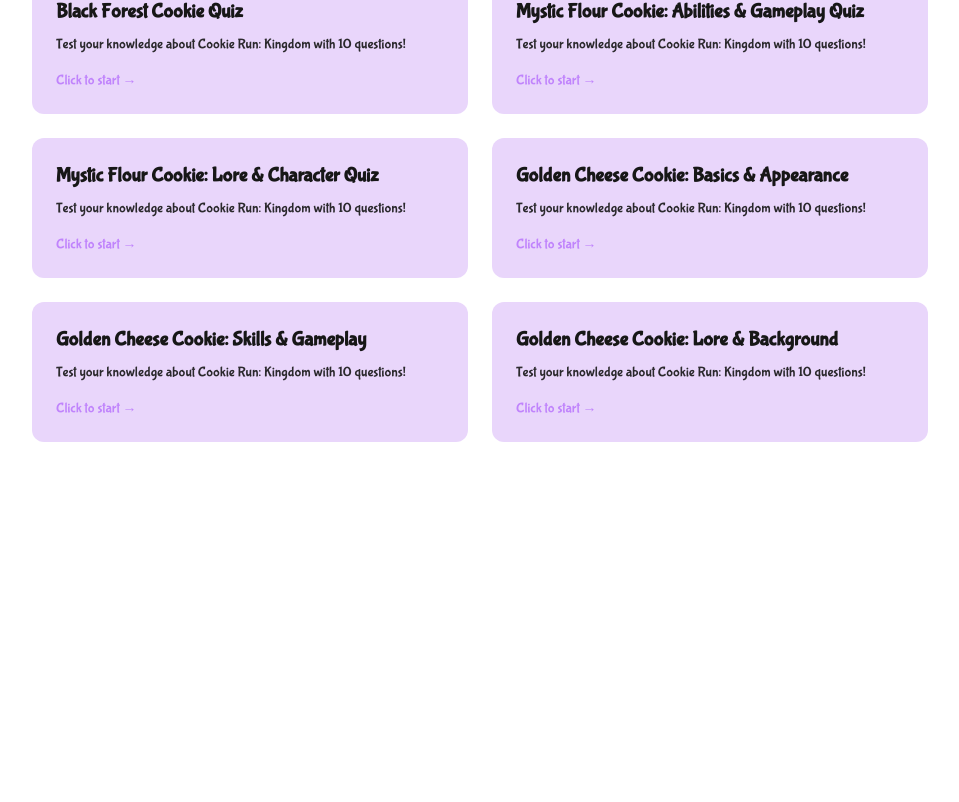
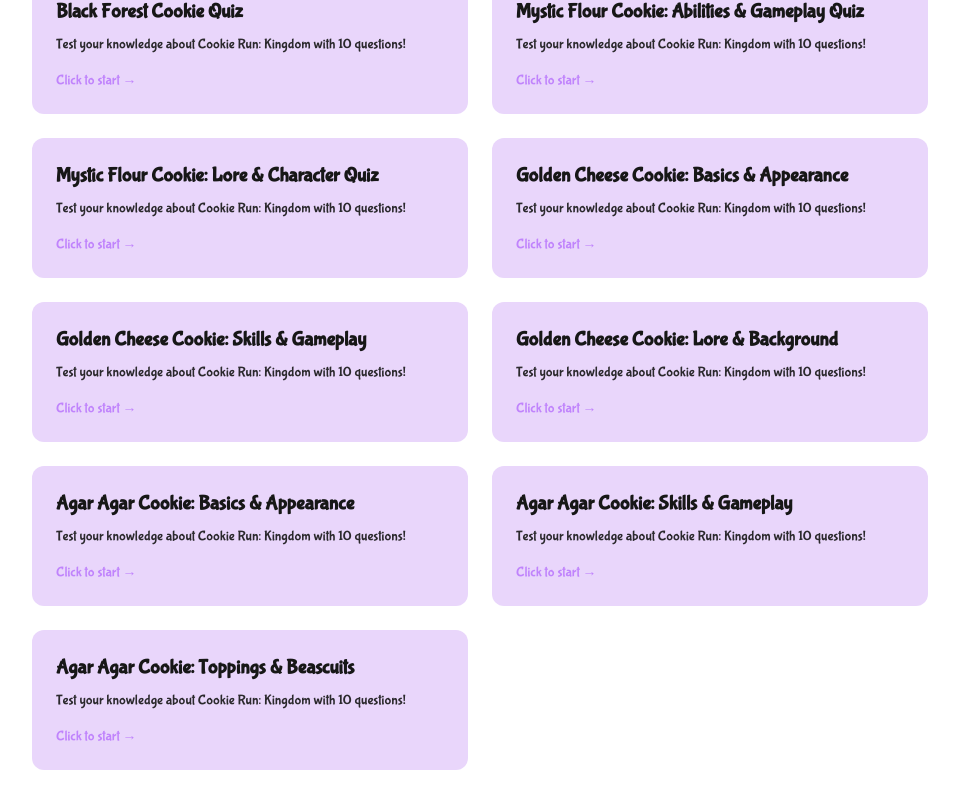
Before and after one commit to guntarion/quiz-asya, a Next.js app: page /cookies-npc in a window 1280 px wide. Shown: the part 432-1234 px from the top of the page, without its empty margins (160-1119 px from the left). Before the commit the page ends 906 px from the top, so only its background shows below. Built offline with nearby package versions, Linux system fonts and the light colour scheme.

Commit message:
Add Agar Agar Cookie quizzes: Basics, Skills, and Toppings

```diff
--- a/src/data/quizzes/cookienpc.ts
+++ b/src/data/quizzes/cookienpc.ts
@@ -685,4 +685,265 @@
       },
     ],
   },
+  'agar-agar-quiz-1': {
+    id: 'agar-agar-quiz-1',
+    title: 'Agar Agar Cookie: Basics & Appearance',
+
+    questions: [
+      {
+        id: 1,
+        question: 'What type of Cookie is Agar Agar Cookie in Cookie Run: Kingdom?',
+        options: ['Defense', 'Ranged', 'Ambush', 'Support'],
+        correctAnswer: 'Ambush',
+        difficulty: 'easy',
+      },
+      {
+        id: 2,
+        question: 'What position is Agar Agar Cookie prioritized to in battle?',
+        options: ['Front', 'Middle', 'Rear', 'Any'],
+        correctAnswer: 'Middle',
+        difficulty: 'easy',
+      },
+      {
+        id: 3,
+        question: 'When was Agar Agar Cookie first made playable?',
+        options: ['January 21, 2025', 'April 9, 2025', 'May 6, 2025', 'March 15, 2025'],
+        correctAnswer: 'April 9, 2025',
+        difficulty: 'medium',
+      },
+      {
+        id: 4,
+        question: 'What elemental types does Agar Agar Cookie have?',
+        options: ['Fire only', 'Fire and Ice', 'Fire, Electricity, Water, Wind, and Ice', 'None'],
+        correctAnswer: 'Fire, Electricity, Water, Wind, and Ice',
+        difficulty: 'medium',
+      },
+      {
+        id: 5,
+        question: "What color are Agar Agar Cookie's eyes?",
+        options: ['Blue', 'Green', 'Maroon', 'Yellow'],
+        correctAnswer: 'Maroon',
+        difficulty: 'medium',
+      },
+      {
+        id: 6,
+        question: 'What item does Agar Agar Cookie hold in her hands?',
+        options: ['A staff', 'A mirror', 'A book', 'A spear'],
+        correctAnswer: 'A mirror',
+        difficulty: 'easy',
+      },
+      {
+        id: 7,
+        question: "What is the texture of Agar Agar Cookie's hair?",
+        options: ['Fluffy', 'Jelly-like and semi-translucent', 'Spiky', 'Curly'],
+        correctAnswer: 'Jelly-like and semi-translucent',
+        difficulty: 'medium',
+      },
+      {
+        id: 8,
+        question: "What color is Agar Agar Cookie's dough?",
+        options: ['White', 'Blue', 'Pale grey-blue', 'Red'],
+        correctAnswer: 'Pale grey-blue',
+        difficulty: 'hard',
+      },
+      {
+        id: 9,
+        question: "What sprouts from behind Agar Agar Cookie's hair?",
+        options: ['Flowers', 'Two red algae branches shaped like closed eyes', 'Little stars', 'Jelly tentacles'],
+        correctAnswer: 'Two red algae branches shaped like closed eyes',
+        difficulty: 'hard',
+      },
+      {
+        id: 10,
+        question: 'What kind of clothing does Agar Agar Cookie wear?',
+        options: ['A western-style dress', 'A military uniform', 'A layered kimono', 'A wizard robe'],
+        correctAnswer: 'A layered kimono',
+        difficulty: 'medium',
+      },
+    ],
+  },
+  'agar-agar-quiz-2': {
+    id: 'agar-agar-quiz-2',
+    title: 'Agar Agar Cookie: Skills & Gameplay',
+
+    questions: [
+      {
+        id: 1,
+        question: "What is Agar Agar Cookie's skill called?",
+        options: ['Absorbing Mirror', 'Ravenous Mirror', 'Reflecting Power', 'Hungry Glass'],
+        correctAnswer: 'Ravenous Mirror',
+        difficulty: 'easy',
+      },
+      {
+        id: 2,
+        question: "Which Cookies' skills can Agar Agar Cookie mimic?",
+        options: ['Only Fire Spirit Cookie', 'All Epic Cookies', 'Legendary Guardians of Nature Cookies', 'Any Cookie on her team'],
+        correctAnswer: 'Legendary Guardians of Nature Cookies',
+        difficulty: 'medium',
+      },
+      {
+        id: 3,
+        question: "What is the base cooldown of Agar Agar Cookie's skill?",
+        options: ['10 seconds', '15 seconds', '20 seconds', '25 seconds'],
+        correctAnswer: '15 seconds',
+        difficulty: 'medium',
+      },
+      {
+        id: 4,
+        question: 'What happens when Agar Agar Cookie uses her skill?',
+        options: [
+          'She heals all allies',
+          'She applies Immunity to Shackles on herself',
+          'She increases team attack speed',
+          'She creates a shield around herself',
+        ],
+        correctAnswer: 'She applies Immunity to Shackles on herself',
+        difficulty: 'medium',
+      },
+      {
+        id: 5,
+        question: "What debuff does Agar Agar Cookie's skill apply to enemies?",
+        options: ['Increases damage taken', 'Reduces healing', 'Reduces ATK SPD and MOV SPD', 'Applies a stun effect'],
+        correctAnswer: 'Reduces ATK SPD and MOV SPD',
+        difficulty: 'medium',
+      },
+      {
+        id: 6,
+        question: 'How long does the Shackle Immunity last when Agar Agar Cookie uses her skill?',
+        options: ['5 seconds', '10 seconds', '15 seconds', '20 seconds'],
+        correctAnswer: '10 seconds',
+        difficulty: 'medium',
+      },
+      {
+        id: 7,
+        question: 'What happens if Agar Agar Cookie is in a team with Fire Spirit Cookie?',
+        options: [
+          'Her attacks become stronger',
+          "She will mimic Fire Spirit Cookie's skill exclusively",
+          'She will randomly choose skills to mimic',
+          'Her cooldown is reduced',
+        ],
+        correctAnswer: "She will mimic Fire Spirit Cookie's skill exclusively",
+        difficulty: 'hard',
+      },
+      {
+        id: 8,
+        question: 'How many different elements can Agar Agar Cookie use in her skills?',
+        options: ['1', '3', '5', '7'],
+        correctAnswer: '5',
+        difficulty: 'medium',
+      },
+      {
+        id: 9,
+        question: "What happens if no Legendary Guardians of Nature Cookies are in Agar Agar Cookie's team?",
+        options: [
+          'She cannot use her skill',
+          'She uses a weaker version of all skills',
+          'She will use a skill randomly',
+          'She only uses her base attack',
+        ],
+        correctAnswer: 'She will use a skill randomly',
+        difficulty: 'medium',
+      },
+      {
+        id: 10,
+        question: 'Which mirrored skill applies a stun effect?',
+        options: ['Fire Spirit Mirror', 'Stormbringer Mirror', 'Sea Fairy Mirror', 'Wind Archer Mirror'],
+        correctAnswer: 'Wind Archer Mirror',
+        difficulty: 'hard',
+      },
+    ],
+  },
+  'agar-agar-quiz-3': {
+    id: 'agar-agar-quiz-3',
+    title: 'Agar Agar Cookie: Toppings & Beascuits',
+
+    questions: [
+      {
+        id: 1,
+        question: 'Which toppings are best for Agar Agar Cookie?',
+        options: ['Solid Almond', 'Juicy Apple Jelly', 'Flaming/Searing Raspberry or Flaming/Swift Chocolate', 'Sweet Candy'],
+        correctAnswer: 'Flaming/Searing Raspberry or Flaming/Swift Chocolate',
+        difficulty: 'easy',
+      },
+      {
+        id: 2,
+        question: "What is the primary stat to focus on for Agar Agar Cookie's toppings?",
+        options: ['HP', 'Defense', 'ATK', 'Crit%'],
+        correctAnswer: 'ATK',
+        difficulty: 'easy',
+      },
+      {
+        id: 3,
+        question: "What is a mandatory substat to have on Agar Agar Cookie's toppings?",
+        options: ['Crit%', 'DMG Resist', 'Effect Resist', 'Debuff Resist'],
+        correctAnswer: 'DMG Resist',
+        difficulty: 'medium',
+      },
+      {
+        id: 4,
+        question: "What type of topping tart should match with Agar Agar Cookie's toppings?",
+        options: [
+          'Any tart is fine',
+          'Always use Swift Chocolate Tart',
+          'Always use Searing Raspberry Tart',
+          'The tart should match the type of toppings used',
+        ],
+        correctAnswer: 'The tart should match the type of toppings used',
+        difficulty: 'medium',
+      },
+      {
+        id: 5,
+        question: 'What type of Beascuit is recommended for Agar Agar Cookie?',
+        options: ['Legendary Creamy Beascuit', 'Legendary Crispy Beascuit', 'Legendary Crunchy Beascuit', 'Regular Beascuit only'],
+        correctAnswer: 'Legendary Crispy Beascuit',
+        difficulty: 'medium',
+      },
+      {
+        id: 6,
+        question: 'When should you use an elemental Beascuit for Agar Agar Cookie?',
+        options: [
+          'Never, elemental Beascuits are not good for her',
+          'Always, regardless of team composition',
+          'When pairing her with a specific elemental Legendary Cookie',
+          'Only in Arena battles',
+        ],
+        correctAnswer: 'When pairing her with a specific elemental Legendary Cookie',
+        difficulty: 'hard',
+      },
+      {
+        id: 7,
+        question: "Which stat is important to build on Agar Agar Cookie's Beascuit?",
+        options: ['HP only', 'Defense only', 'DMG Resist Bypass', 'Debuff Resist only'],
+        correctAnswer: 'DMG Resist Bypass',
+        difficulty: 'medium',
+      },
+      {
+        id: 8,
+        question: 'Why is cooldown important for Agar Agar Cookie?',
+        options: [
+          'It is not important for her',
+          'She has a relatively long base cooldown of 15 seconds',
+          'Her skill requires multiple activations to be effective',
+          'She needs to cast often to maintain buffs',
+        ],
+        correctAnswer: 'She has a relatively long base cooldown of 15 seconds',
+        difficulty: 'medium',
+      },
+      {
+        id: 9,
+        question: "Which topping combination should you use if you build ATK on Agar Agar Cookie's Beascuit?",
+        options: ['Searing Raspberry toppings', 'Swift Chocolate toppings', 'Mixed toppings', 'Solid Almond toppings'],
+        correctAnswer: 'Swift Chocolate toppings',
+        difficulty: 'hard',
+      },
+      {
+        id: 10,
+        question: 'Until what date will Agar Agar Cookie be available in the featured cookie gacha?',
+        options: ['April 30, 2025', 'May 6, 2025', 'May 31, 2025', 'June 15, 2025'],
+        correctAnswer: 'May 6, 2025',
+        difficulty: 'hard',
+      },
+    ],
+  },
 };
```
